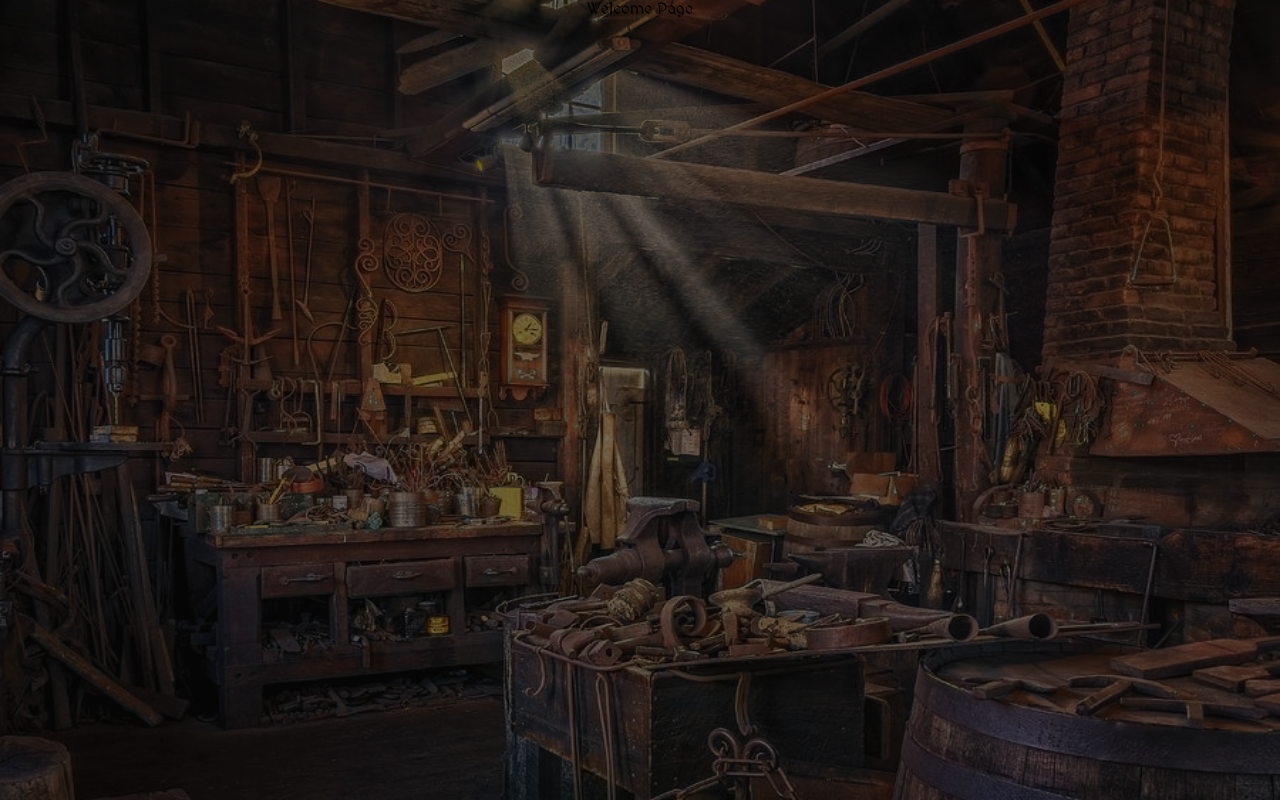
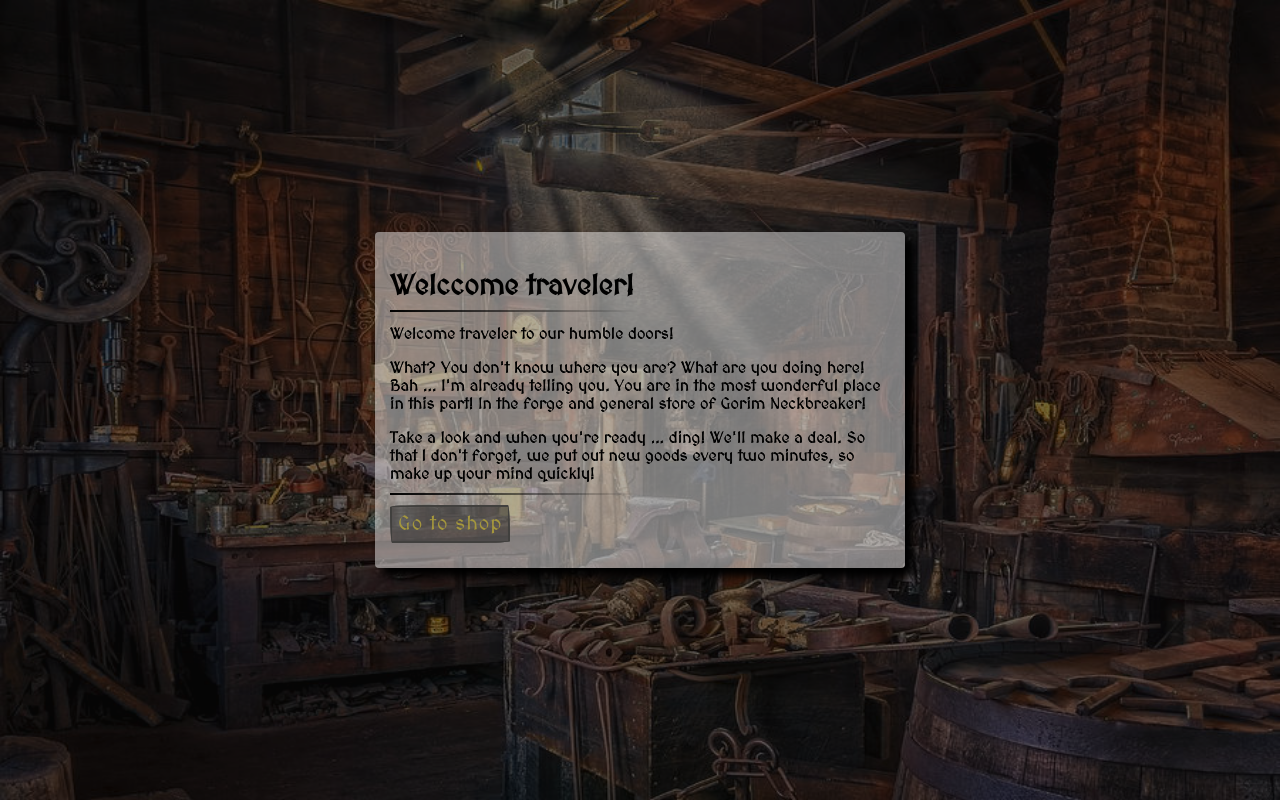
Before and after one commit to ruljin/fantasy-shop-client, a React (Vite) app: page /#/ in a window 1280 px wide. Built offline with nearby package versions, Linux system fonts and the light colour scheme.

Commit message:
feat(welcome): add Welcome page

```diff
--- /dev/null
+++ b/src/welcome/components/WelcomeCard.tsx
@@ -0,0 +1,27 @@
+import { Button } from "../../components";
+import { Card } from "../../components";
+import { Typography } from "../../components";
+
+export const WelcomeCard = () => (
+  <Card>
+    <Card.Header>
+      <Typography variant="h2">Welccome traveler!</Typography>
+    </Card.Header>
+    <Card.Content>
+      <Typography> Welcome traveler to our humble doors!</Typography>
+      <Typography>
+        What? You don't know where you are? What are you doing here! Bah ... I'm
+        already telling you. You are in the most wonderful place in this part!
+        In the forge and general store of Gorim Neckbreaker!
+      </Typography>
+      <Typography>
+        Take a look and when you're ready ... ding! We'll make a deal. So that I
+        don't forget, we put out new goods every two minutes, so make up your
+        mind quickly!
+      </Typography>
+    </Card.Content>
+    <Card.Footer>
+      <Button to="/shop">Go to shop</Button>
+    </Card.Footer>
+  </Card>
+);
--- a/src/welcome/pages/WelcomePage.tsx
+++ b/src/welcome/pages/WelcomePage.tsx
@@ -1 +1,8 @@
-export const WelcomePage = () => <div>Welcome Page</div>;
+import { Page } from "../../components";
+import { WelcomeCard } from "../components/WelcomeCard";
+
+export const WelcomePage = () => (
+  <Page>
+    <WelcomeCard />
+  </Page>
+);
```
